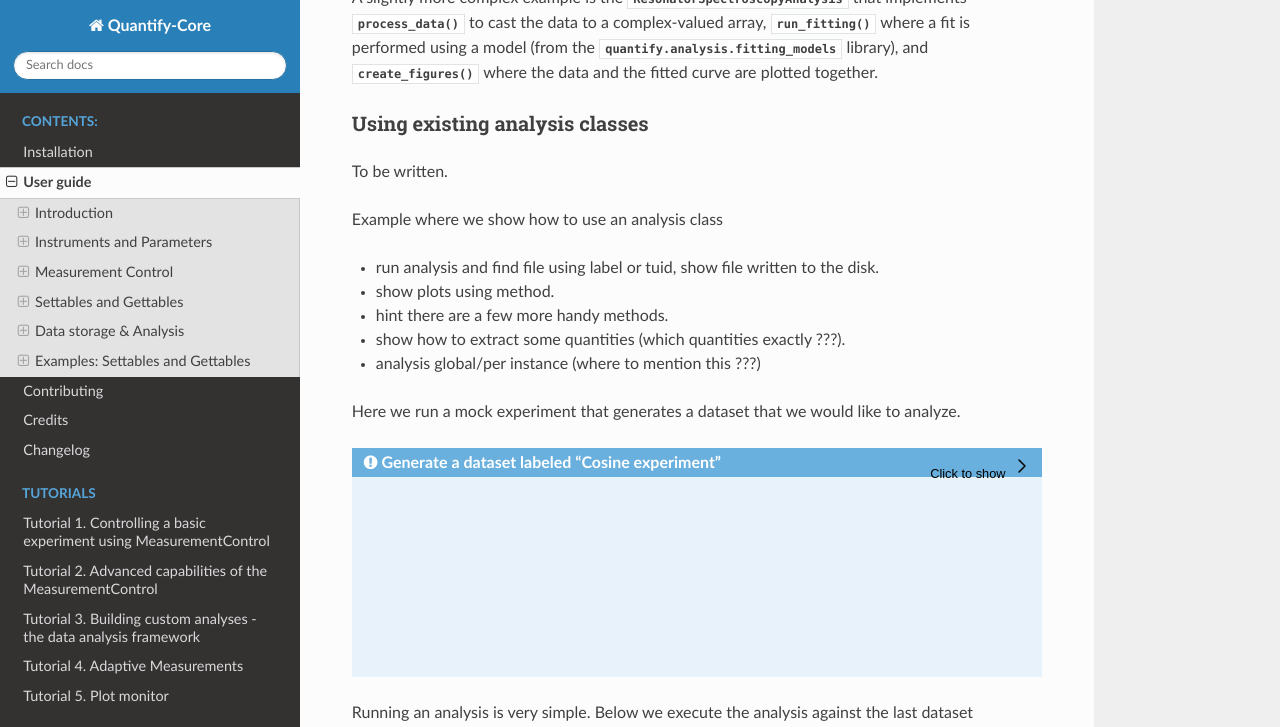
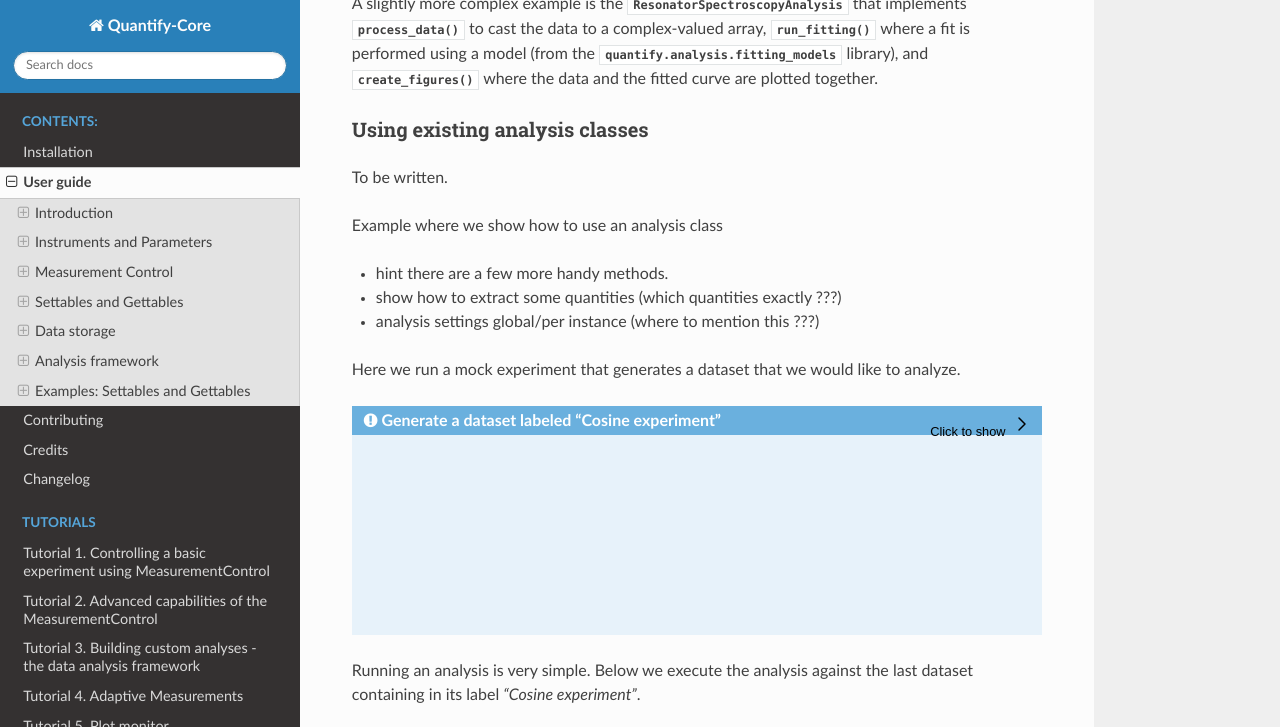
Before and after one commit to quantify-os/quantify-core, a Sphinx documentation site: the page built from docs/usage.rst, in a window 1280 px wide and 1400 px high, scrolled down 8386 px, cut to the strip 0-727 px from the top of the window. Built offline with Sphinx 7.4.7 and the Read the Docs theme 2.0.0, drawn with Linux system fonts in a browser that asks for light colours; cross-references to code outside the pages are shown as plain code; some of the changed text lies outside the part shown.

Commit message:
clean up

```diff
--- a/docs/api_reference.rst
+++ b/docs/api_reference.rst
@@ -7,6 +7,7 @@ quantify
 .. automodule:: quantify
    :members:
 
+.. _analysis_api:
 
 analysis
 =============
--- a/docs/tutorials/Tutorial 1. Controlling a basic experiment using MeasurementControl.rst
+++ b/docs/tutorials/Tutorial 1. Controlling a basic experiment using MeasurementControl.rst
@@ -118,7 +118,7 @@ The :ref:`dataset<Dataset>` is stored as a :class:`xarray.Dataset` (you can read
 
 As shown below, a **Data variable** is assigned to each dimension of the settables and the gettable(s), following a format in which the settable take the form x0, x1, etc. and the gettable(s) the form y0, y1, y2, etc.. You can click on the icons on the right to see the attributes of each variable and the values.
 
-See :ref:`Data storage & Analysis` in the :ref:`User guide` for details.
+See :ref:`data_storage` in the :ref:`User guide` for details.
 
 .. jupyter-execute::
 
@@ -159,7 +159,7 @@ Plotting the data and saving the plots for a simple 1D case can be achieve in a
 
 The :class:`~xarray.Dataset` contains all the information required to perform basic analysis of the experiment and information on where the data is stored.
 The analysis loads the dataset from disk based on it's :class:`~quantify.data.types.TUID`, a timestamp-based unique identifier. If you do not know the tuid of the experiment you can find the latest tuid containing a certain string in the experiment name using :meth:`~quantify.data.handling.get_latest_tuid`.
-See the :ref:`data_storage_and_analsysis` for more details on the folder structure and files contained in the data directory.
+See the :ref:`data_storage` for more details on the folder structure and files contained in the data directory.
 
 .. jupyter-execute::
 
--- a/docs/usage.rst
+++ b/docs/usage.rst
@@ -14,7 +14,7 @@ The core of Quantify can be understood by understanding the following concepts:
 - `Instruments and Parameters`_
 - `Measurement Control`_
 - `Settables and Gettables`_
-- `Data storage & Analysis`_
+- `Data storage`_
 
 Code snippets
 -------------
@@ -284,10 +284,10 @@ For `settables`, :meth:`!.prepare` runs once **before the start of a measurement
 
 For batched `gettables`, :meth:`!.prepare` runs **before the measurement of each batch**. For iterative `gettables`, the :meth:`!.prepare` runs before each loop counting towards soft-averages [controlled by :meth:`!MC.soft_avg()` which resets to `1` at the end of each experiment].
 
-.. _data_storage_and_analsysis:
+.. _data_storage:
 
-Data storage & Analysis
-=======================
+Data storage
+============
 
 Along with the produced dataset, every :class:`~qcodes.instrument.parameter.Parameter` attached to QCoDeS :class:`~qcodes.instrument.base.Instrument` in an experiment run through the :class:`~quantify.measurement.MeasurementControl` of Quantify is stored in the `snapshot`_.
 
@@ -401,7 +401,7 @@ It is useful for quickly reconstructing a complex set-up or verifying that :clas
 
 
 Analysis framework
-------------------
+==================
 
 To aid with data analysis, quantify comes with an :mod:`~quantify.analysis` module containing a base data-analysis class (:class:`~quantify.analysis.base_analysis.BaseAnalysis`) that is intended to serve as a template for analysis scripts and several standard analyses such as the :class:`~quantify.analysis.base_analysis.Basic1DAnalysis`, the :class:`~quantify.analysis.base_analysis.Basic2DAnalysis` and the :class:`~quantify.analysis.spectroscopy_analysis.ResonatorSpectroscopyAnalysis`.
 
@@ -427,11 +427,9 @@ To be written.
 
 Example where we show how to use an analysis class
 
-- run analysis and find file using label or tuid, show file written to the disk.
-- show plots using method.
 - hint there are a few more handy methods.
-- show how to extract some quantities (which quantities exactly ???).
-- analysis global/per instance (where to mention this ???)
+- show how to extract some quantities (which quantities exactly ???)
+- analysis settings global/per instance (where to mention this ???)
 
 Here we run a mock experiment that generates a dataset that we would like to analyze.
 
@@ -472,13 +470,13 @@ Alternatively we can pass a dataset directly to the analysis:
 .. jupyter-execute::
 
     a_obj_2 = ba.Basic1DAnalysis(dataset_raw=dataset).run() # .run() on the same line is possible (it returns the analysis instance)
-    a_obj_2.display_figs_mpl()
 
+For advanced usage, see also the :ref:`analysis API documentation <analysis_api>` and :ref:`analysis_framework_tutorial`.
 
-Creating a new analysis class
------------------------------
+Creating a custom analysis class
+--------------------------------
 
-Creating a new custom analysis for a particular type of dataset is showcased in the :ref:`analysis_framework_tutorial`. There you will also learn some other capabilities of the analysis and practical productivity tips.
+Creating a custom analysis for a particular type of dataset is showcased in the :ref:`analysis_framework_tutorial`. There you will also learn some other capabilities of the analysis and practical productivity tips.
 
 Examples: Settables and Gettables
 =================================
```
Also changed, not shown: other parts of docs/usage.rst (+2 -2 lines), 1 other file.
